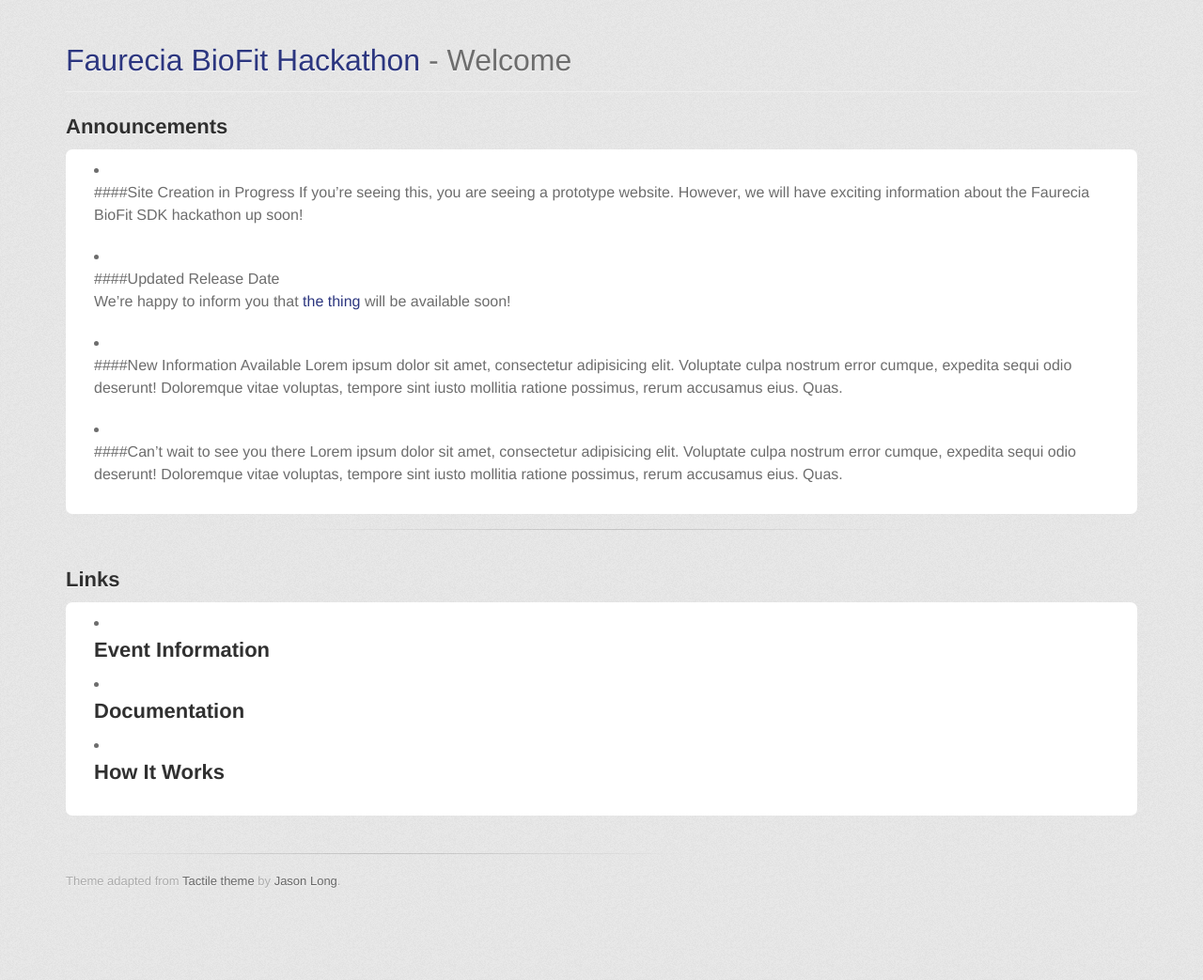
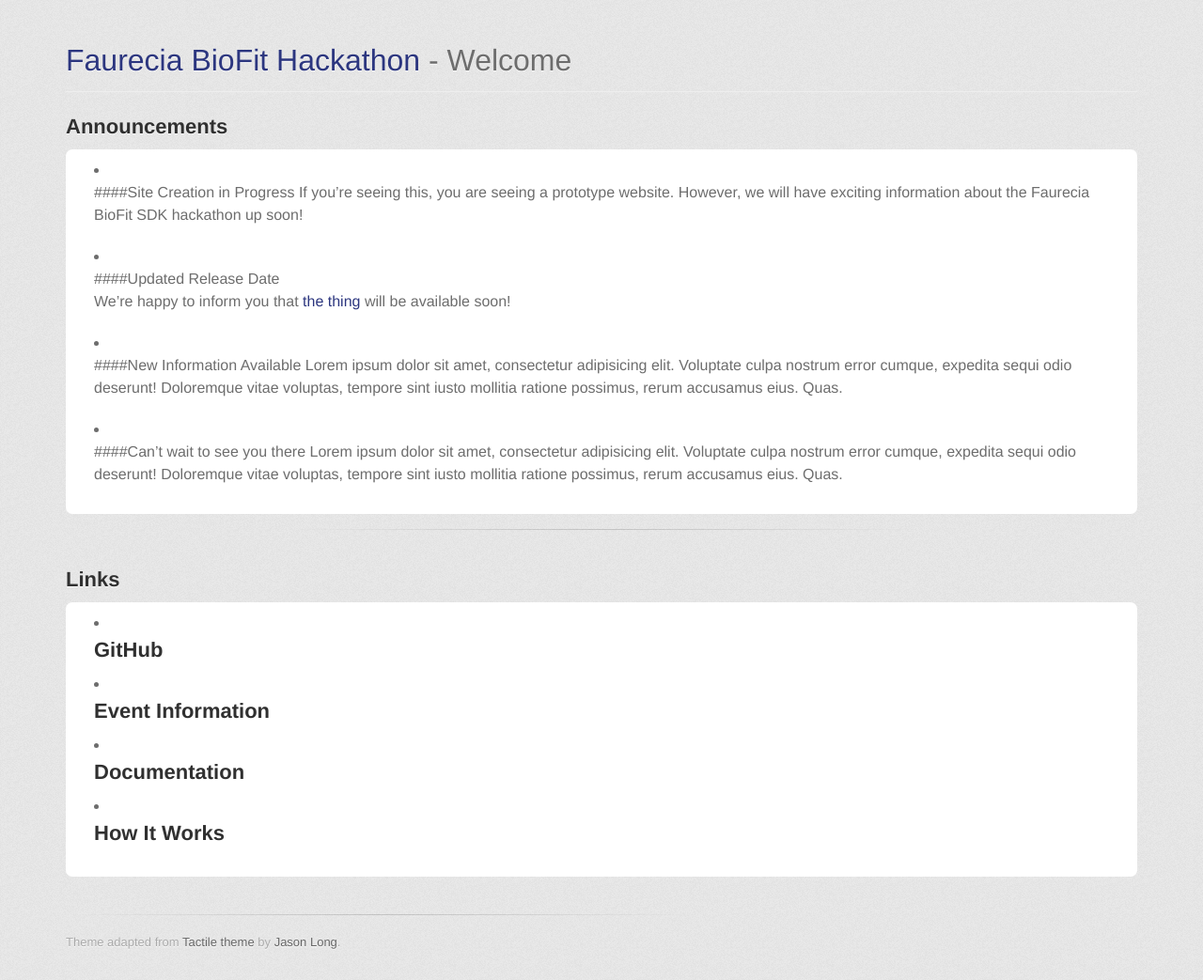
Before and after one commit to FaureciaDev/faureciadev.github.io, a Jekyll site: the page built from index.html, in a window 1280 px wide. Shown: the whole page at 94% size. Built offline with Jekyll 4.4.1, drawn with Linux system fonts in a browser that asks for light colours; some web fonts are replaced; Markdown is read by kramdown in place of the engine named in the settings; before the commit the page ends 978 px from its top, so only the background shows below that.

Commit message:
Add link to github group page

```diff
--- a/index.html
+++ b/index.html
@@ -14,6 +14,9 @@
 <div class="content-box">
 	<ul>
 		<li>
+			<a href="http://www.github.com/faureciadev"><h2>GitHub</h2></a>
+		</li>
+		<li>
 			<a href="eventInfo.html"><h2>Event Information</h2></a>
 		</li>
 		<li>
```
Also changed, not shown: 1 other file.
